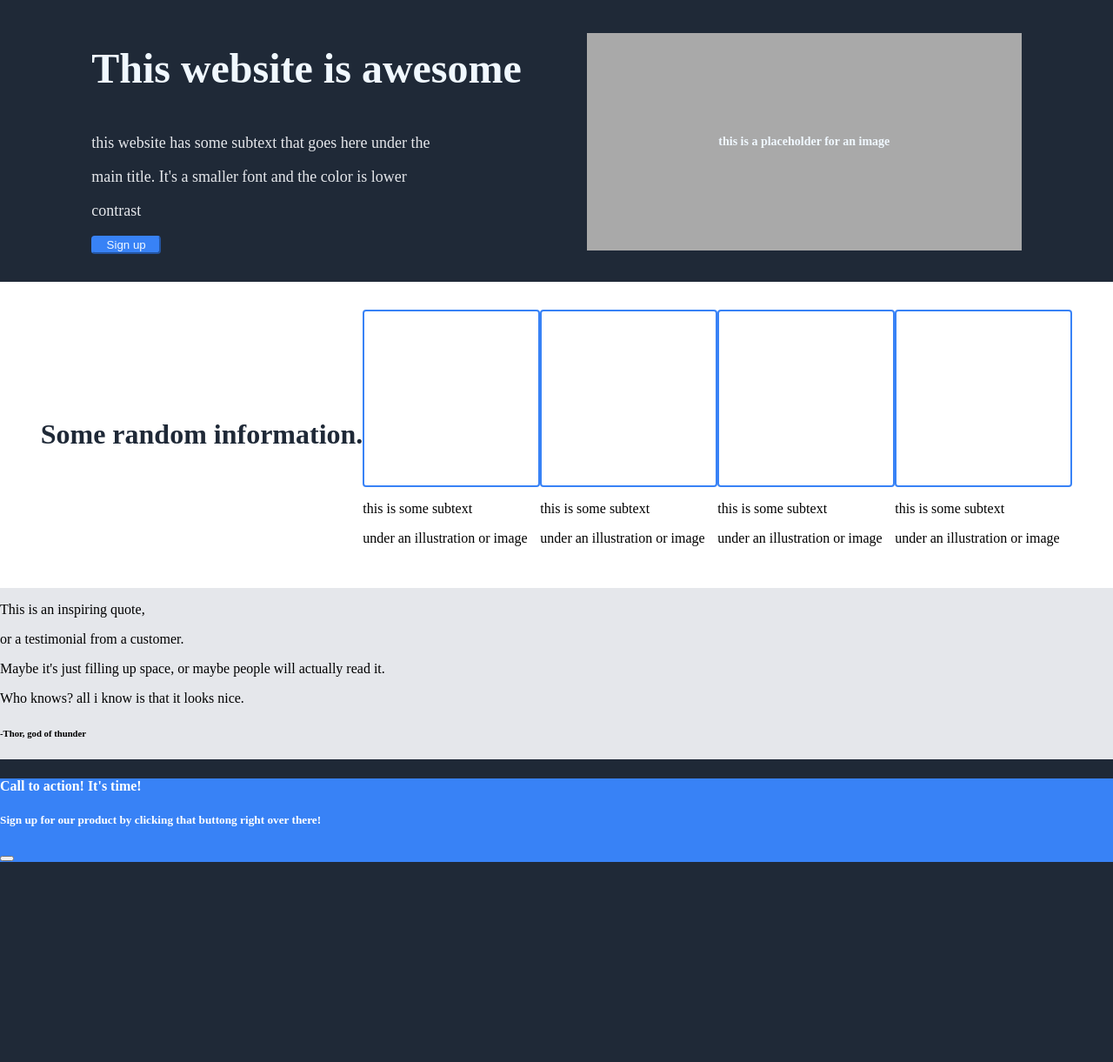
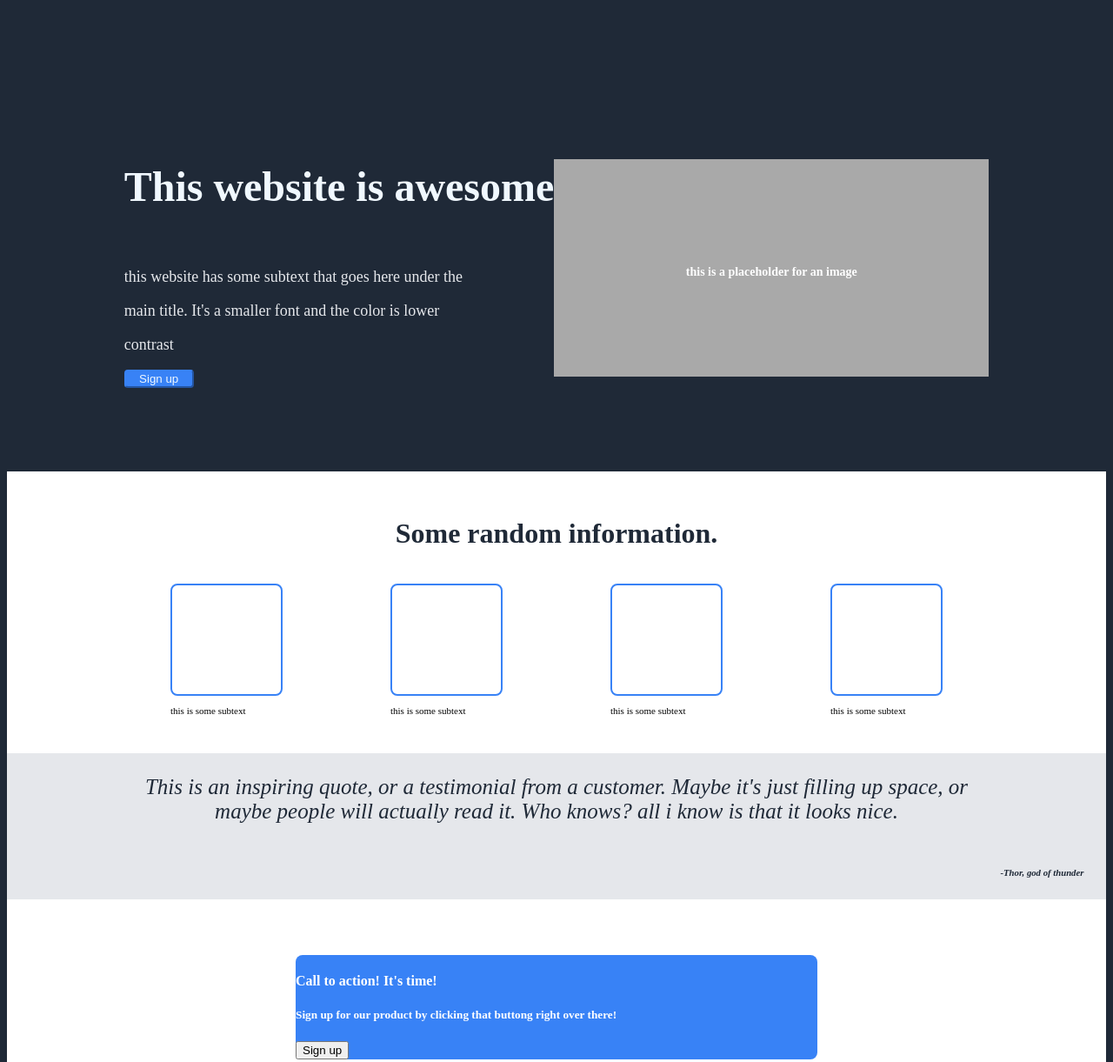
Before and after one commit to jorsel/odin-landing-page, a plain HTML site: page index.html in a window 1280 px wide. Shown: the part 122-1343 px from the top of the page at 87% size. Before the commit the page ends 1113 px from the top, so only its background shows below. Drawn offline with Linux system fonts and the light colour scheme.

Commit message:
styling adjustments to bring closer to taget

```diff
--- a/css/styles.css
+++ b/css/styles.css
@@ -4,9 +4,9 @@
     background-color: #1F2937;
     color: aliceblue;
     display: flex;
+    justify-content: space-between;
     align-items: center;
-    justify-content: space-between;
-    margin: 2em;
+    margin: 5vw;
 }
 
 
@@ -16,10 +16,48 @@ a {
     color: aliceblue;
 }
 
-.links {
+p {
+    /*font-size: 10px;*/
+}
+
+#header-logo {
     display: flex;
+    color: white;
+}
+
+#links {
+    display: flex;
+    color: aliceblue;
     gap: 8px;
+}
+
+body {
+    padding: 0;
+    padding-top: 0;
+    background-color: #1F2937;
+    display: grid;
+}
+
+
+/* Top bar segment */
+
+.top-bar {
+    display: flex;
+    flex-direction: row;
+    align-items: center;
+    justify-content: center;
+    background-color: #1F2937;
+    margin: 5vw;
+}
+
+
+/* Signup element of top bar */
+
+#signup {
     color: aliceblue;
+    padding-bottom: 2em;
+    display: flex;
+    flex-direction: column;
 }
 
 #maintext {
@@ -31,26 +69,6 @@ a {
     color: #e5e7eb;
 }
 
-body {
-    margin: 0;
-    padding: 0;
-    padding-top: 0;
-    background-color: #1F2937;
-}
-
-.top-bar {
-    display: flex;
-    flex-direction: row;
-    align-items: center;
-    justify-content: center;
-    gap: 75px;
-}
-
-#signup {
-    color: aliceblue;
-    padding-bottom: 2em;
-}
-
 #signup-btn {
     background-color: #3882F6;
     border-radius: 4px;
@@ -60,61 +78,91 @@ body {
 }
 
 #placeholder-box {
-    display: flex;
-    align-items: center;
-    justify-content: center;
     font-size: 7px;
     background-color: darkgrey;
-    color: aliceblue;
     height: 250px;
     width: 500px;
     border: darkgrey;
+}
+
+#placeholder-text {
+    color: white;
+    position: relative;
+    top: 45%;
+    text-align: center;
 }
 
 .info-segment {
     padding-top: 2em;
     padding-bottom: 2em;
     background-color: white;
-    display: flex;
-    align-items: center;
-    justify-content: center;
-    flex-direction: row;
-    gap: 40px;
 }
 
-.info-container {
+.info-container {}
+
+#item-wrapper {
     display: flex;
-    align-items: center;
-    justify-content: center;
+    justify-content: space-evenly;
+    margin-left: 5vw;
+    margin-right: 5vw;
+}
+
+.item {}
+
+#item-text {
+    font-size: 11px;
 }
 
 #info-header {
     position: relative;
     color: #1F2937;
     font-weight: bold;
+    text-align: center;
 }
 
 .illustration-box {
-    border-radius: 4px;
+    border-radius: 8px;
     border-color: #3882F6;
     border-width: 2px;
     border-style: solid;
-    height: 200px;
-    width: 200px;
+    height: 125px;
+    width: 125px;
 }
 
 .quote-segment {
     background-color: #E5E7EB;
     display: flex;
+    flex-direction: column;
+    font-style: italic;
+    color: #1F2937;
 }
 
-calltoarms-segment {
+.quote-container {
+    text-align: center;
+    font-size: 25px;
+    padding-left: 12vw;
+    padding-right: 12vw;
+}
+
+#quotee {
+    text-align: right;
+    padding-right: 2vw;
+}
+
+.calltoarms-segment {
+    display: flex;
     background-color: white;
+    align-items: center;
+    justify-content: center;
+    padding-top: 5%;
+    padding-bottom: 5%;
 }
 
 #cta-box {
     background-color: #3882F6;
     color: white;
+    border-radius: 8px;
+    width: 600px;
 }
 
 
--- a/index.html
+++ b/index.html
@@ -7,7 +7,7 @@
     <title>My landing page</title>
     <link rel="stylesheet" href="css/styles.css">
     <div class="header-container">
-        <h4>Header logo</h4>
+        <h4 id="header-logo">Header logo</h4>
         <div id="links">
             <a href="placeholderlink">header link one</a>
             <a href="placeholderlink">header link two</a>
@@ -29,7 +29,7 @@
 
         </div>
         <div id="placeholder-box">
-            <h1>this is a placeholder for an image</h1>
+            <h1 id=placeholder-text>this is a placeholder for an image</h1>
 
         </div>
 
@@ -38,41 +38,42 @@
     <div class="info-segment">
         <div class="info-container">
             <h1 id=info-header>Some random information.</h1>
-            <div id="item1">
+            <br>
+            <div id="item-wrapper">
+                <div class="item">
                     <div class="illustration-box"></div>
-                <p>this is some subtext</p>
-                <p>under an illustration or image</p>
+                    <p id="item-text">this is some subtext</p>
+
                 </div>
-            <div id="item2">
+                <div class="item">
                     <div class="illustration-box"></div>
-                <p>this is some subtext</p>
-                <p>under an illustration or image</p>
+                    <p id="item-text">this is some subtext</p>
+
                 </div>
-            <div id="item3">
+                <div class="item">
                     <div class="illustration-box"></div>
-                <p>this is some subtext</p>
-                <p>under an illustration or image</p>
+                    <p id="item-text">this is some subtext</p>
+
                 </div>
-            <div id="item4">
+                <div class="item">
                     <div class="illustration-box"></div>
-                <p>this is some subtext</p>
-                <p>under an illustration or image</p>
+                    <p id="item-text">this is some subtext</p>
+
                 </div>
+            </div>
+
         </div>
     </div>
 
     <div class="quote-segment">
 
-        <div class="quote container">
-            <p>This is an inspiring quote,
+        <div class="quote-container">
+            <p>
+                This is an inspiring quote, or a testimonial from a customer. Maybe it's just filling up space, or maybe people will actually read it. Who knows? all i know is that it looks nice.
             </p>
-            <p> or a testimonial from a customer. </p>
-            <p>
-                Maybe it's just filling up space, or maybe people will actually read it.
-            </p>
-            <p>Who knows? all i know is that it looks nice.</p>
-            <h6>-Thor, god of thunder</h6>
+
         </div>
+        <h6 id="quotee">-Thor, god of thunder</h6>
     </div>
 
 
@@ -83,7 +84,7 @@
                 <h4>Call to action! It's time!</h4>
                 <h5>Sign up for our product by clicking that buttong right over there!</h5>
             </div>
-            <button id="signup-btn2"></button>
+            <button id="signup-btn2"> Sign up</button>
         </div>
     </div>
 
```
Lines whose indentation alone changed are shown as unchanged.
